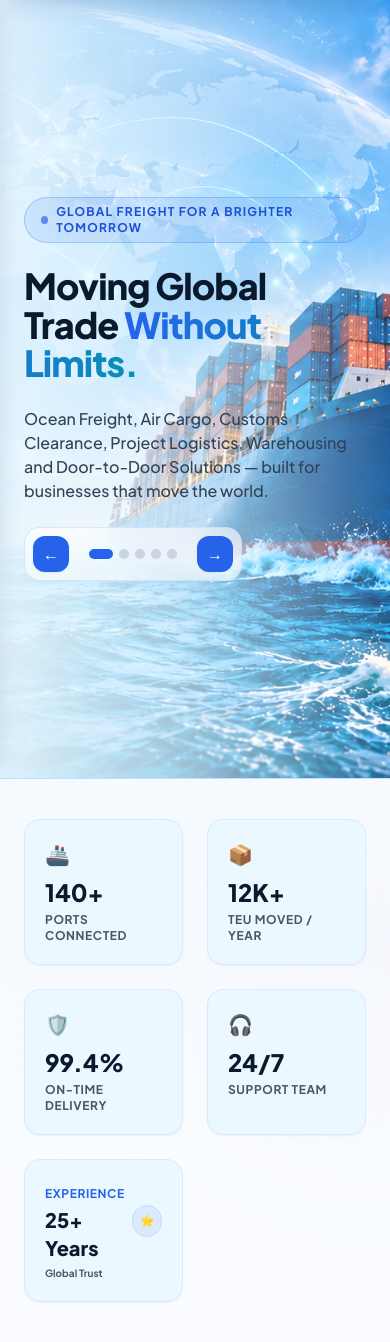
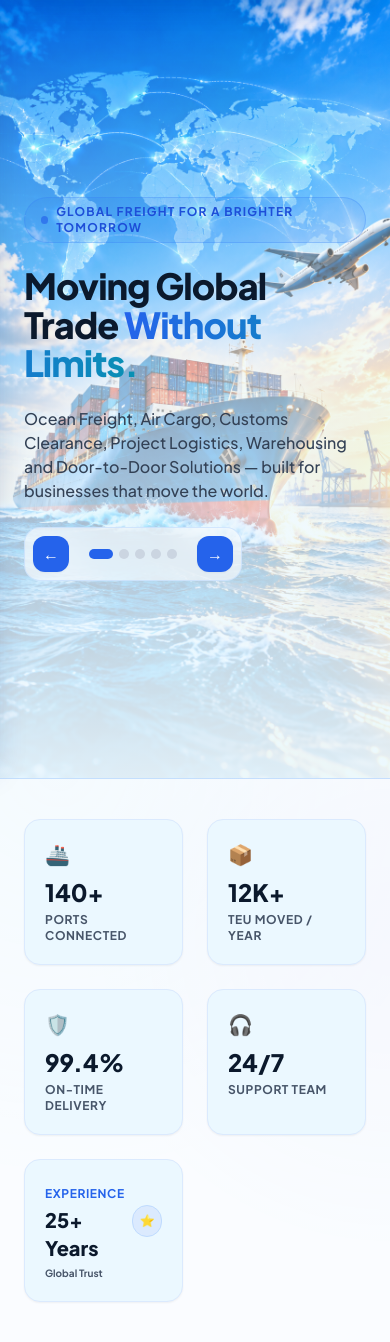
Before and after one commit to sukumar001reddyp-creator/Future-solutions, a Flask app: page / in a window 390 px wide. Shown: the part 76-1418 px from the top of the page. Run offline with Flask 3, Linux system fonts and the light colour scheme; some libraries are stand-ins or nearby versions.

Commit message:
Update all pages to clean light sky blue and ice blue theme matching hero image

```diff
--- a/app/templates/index.html
+++ b/app/templates/index.html
@@ -2,7 +2,7 @@
 {% block title %}Future Solutions | Global Logistics & Supply Chain Excellence{% endblock %}
 {% block content %}
 
-<!-- 1. HERO SLIDESHOW SECTION WITH 5 IMAGES (Full Screen Background behind sidebar) -->
+<!-- 1. HERO SLIDESHOW SECTION WITH RESPONSIVE DESKTOP & MOBILE IMAGES -->
 <section id="home" class="min-h-[calc(100vh-65px)] flex items-center relative overflow-hidden border-b border-blue-200/80 dark:border-blue-900/60 px-6 lg:px-16 py-12 transition-colors duration-300">
 
   <!-- Slides Container - సైడ్‌బార్ కింద నుండి కూడా పూర్తి స్క్రీన్ విడ్త్‌కి ఇమేజ్ రావడానికి నెగటివ్ మార్జిన్ -->
@@ -10,32 +10,47 @@
 
     <!-- Slide 1: Original Hero -->
     <div class="hero-slide absolute inset-0 opacity-100 transition-opacity duration-1000 ease-in-out">
-      <img src="{{ url_for('static', filename='images/hero.png') }}" alt="Global Logistics Background" class="w-full h-full object-cover object-center opacity-85 dark:opacity-60">
-      <div class="absolute inset-0 bg-gradient-to-r from-[#EBF8FF]/95 via-[#EBF8FF]/60 dark:from-[#0B192C]/95 dark:via-[#0B192C]/80 to-transparent"></div>
+      <!-- Desktop Image -->
+      <img src="{{ url_for('static', filename='images/hero.png') }}" alt="Global Logistics Background" class="hidden sm:block w-full h-full object-cover object-center opacity-85 dark:opacity-60">
+      <!-- Mobile Image -->
+      <img src="{{ url_for('static', filename='images/h.png') }}" alt="Global Logistics Mobile" class="block sm:hidden w-full h-full object-cover object-center">
+      <div class="absolute inset-0 bg-gradient-to-t sm:bg-gradient-to-r from-[#EBF8FF]/95 via-[#EBF8FF]/60 dark:from-[#0B192C]/95 dark:via-[#0B192C]/80 to-transparent"></div>
     </div>
 
     <!-- Slide 2: Ocean Freight -->
     <div class="hero-slide absolute inset-0 opacity-0 transition-opacity duration-1000 ease-in-out">
-      <img src="{{ url_for('static', filename='images/hero1.png') }}" alt="Ocean Freight" class="w-full h-full object-cover object-center opacity-85 dark:opacity-60">
-      <div class="absolute inset-0 bg-gradient-to-r from-[#EBF8FF]/95 via-[#EBF8FF]/60 dark:from-[#0B192C]/95 dark:via-[#0B192C]/80 to-transparent"></div>
+      <!-- Desktop Image -->
+      <img src="{{ url_for('static', filename='images/hero1.png') }}" alt="Ocean Freight" class="hidden sm:block w-full h-full object-cover object-center opacity-85 dark:opacity-60">
+      <!-- Mobile Image -->
+      <img src="{{ url_for('static', filename='images/h1.png') }}" alt="Ocean Freight Mobile" class="block sm:hidden w-full h-full object-cover object-center">
+      <div class="absolute inset-0 bg-gradient-to-t sm:bg-gradient-to-r from-[#EBF8FF]/95 via-[#EBF8FF]/60 dark:from-[#0B192C]/95 dark:via-[#0B192C]/80 to-transparent"></div>
     </div>
 
     <!-- Slide 3: Air Cargo -->
     <div class="hero-slide absolute inset-0 opacity-0 transition-opacity duration-1000 ease-in-out">
-      <img src="{{ url_for('static', filename='images/hero2.png') }}" alt="Air Cargo" class="w-full h-full object-cover object-center opacity-85 dark:opacity-60">
-      <div class="absolute inset-0 bg-gradient-to-r from-[#EBF8FF]/95 via-[#EBF8FF]/60 dark:from-[#0B192C]/95 dark:via-[#0B192C]/80 to-transparent"></div>
+      <!-- Desktop Image -->
+      <img src="{{ url_for('static', filename='images/hero2.png') }}" alt="Air Cargo" class="hidden sm:block w-full h-full object-cover object-center opacity-85 dark:opacity-60">
+      <!-- Mobile Image -->
+      <img src="{{ url_for('static', filename='images/h2.png') }}" alt="Air Cargo Mobile" class="block sm:hidden w-full h-full object-cover object-center">
+      <div class="absolute inset-0 bg-gradient-to-t sm:bg-gradient-to-r from-[#EBF8FF]/95 via-[#EBF8FF]/60 dark:from-[#0B192C]/95 dark:via-[#0B192C]/80 to-transparent"></div>
     </div>
 
     <!-- Slide 4: Road Freight -->
     <div class="hero-slide absolute inset-0 opacity-0 transition-opacity duration-1000 ease-in-out">
-      <img src="{{ url_for('static', filename='images/hero3.png') }}" alt="Road Freight" class="w-full h-full object-cover object-center opacity-85 dark:opacity-60">
-      <div class="absolute inset-0 bg-gradient-to-r from-[#EBF8FF]/95 via-[#EBF8FF]/60 dark:from-[#0B192C]/95 dark:via-[#0B192C]/80 to-transparent"></div>
+      <!-- Desktop Image -->
+      <img src="{{ url_for('static', filename='images/hero3.png') }}" alt="Road Freight" class="hidden sm:block w-full h-full object-cover object-center opacity-85 dark:opacity-60">
+      <!-- Mobile Image -->
+      <img src="{{ url_for('static', filename='images/h3.png') }}" alt="Road Freight Mobile" class="block sm:hidden w-full h-full object-cover object-center">
+      <div class="absolute inset-0 bg-gradient-to-t sm:bg-gradient-to-r from-[#EBF8FF]/95 via-[#EBF8FF]/60 dark:from-[#0B192C]/95 dark:via-[#0B192C]/80 to-transparent"></div>
     </div>
 
     <!-- Slide 5: Port Operations -->
     <div class="hero-slide absolute inset-0 opacity-0 transition-opacity duration-1000 ease-in-out">
-      <img src="{{ url_for('static', filename='images/hero4.png') }}" alt="Port Operations" class="w-full h-full object-cover object-center opacity-85 dark:opacity-60">
-      <div class="absolute inset-0 bg-gradient-to-r from-[#EBF8FF]/95 via-[#EBF8FF]/60 dark:from-[#0B192C]/95 dark:via-[#0B192C]/80 to-transparent"></div>
+      <!-- Desktop Image -->
+      <img src="{{ url_for('static', filename='images/hero4.png') }}" alt="Port Operations" class="hidden sm:block w-full h-full object-cover object-center opacity-85 dark:opacity-60">
+      <!-- Mobile Image -->
+      <img src="{{ url_for('static', filename='images/h4.png') }}" alt="Port Operations Mobile" class="block sm:hidden w-full h-full object-cover object-center">
+      <div class="absolute inset-0 bg-gradient-to-t sm:bg-gradient-to-r from-[#EBF8FF]/95 via-[#EBF8FF]/60 dark:from-[#0B192C]/95 dark:via-[#0B192C]/80 to-transparent"></div>
     </div>
 
   </div>
```
Also changed, not shown: app/templates/service_detail.html (+31 -5 lines), app/static/images/h.png (added), app/static/images/h1.png (added), app/static/images/h2.png (added), 2 other files.
